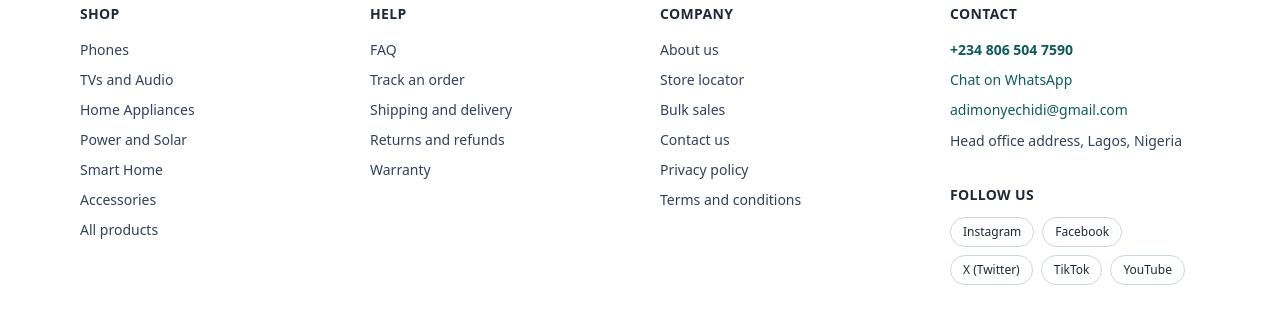
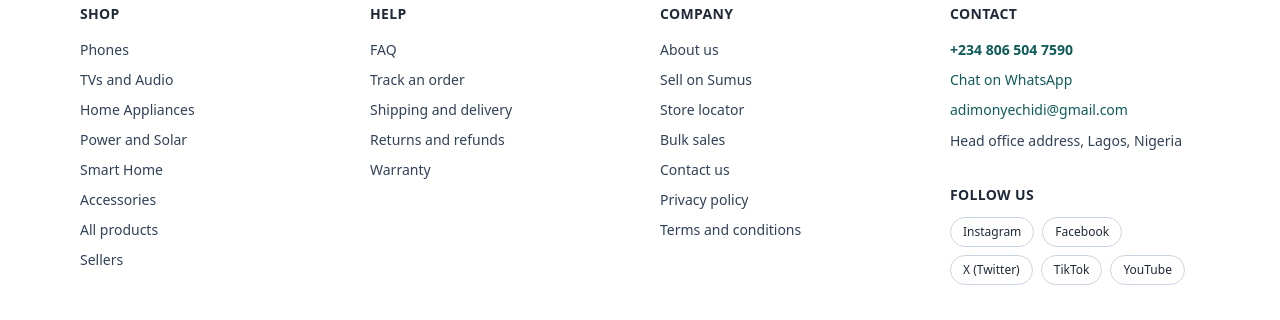
Before and after one commit to sumusstore/sumusstore.github.io, a Next.js app: page / in a window 1280 px wide. Shown: the part 1397-1717 px from the top of the page. Built offline with nearby package versions, Linux system fonts and the light colour scheme; no server answers; the database is empty.

Commit message:
Add 'Sellers' and 'Sell on Sumus' links to footer

```diff
--- a/components/site-footer.tsx
+++ b/components/site-footer.tsx
@@ -11,6 +11,7 @@ const shopLinks: FooterLink[] = [
   { label: "Smart Home", href: "/category/smart-home/" },
   { label: "Accessories", href: "/category/accessories/" },
   { label: "All products", href: "/shop/" },
+  { label: "Sellers", href: "/sellers/" },
 ];
 
 const helpLinks: FooterLink[] = [
@@ -23,6 +24,7 @@ const helpLinks: FooterLink[] = [
 
 const companyLinks: FooterLink[] = [
   { label: "About us", href: "/about/" },
+  { label: "Sell on Sumus", href: "/sell/" },
   { label: "Store locator", href: "/stores/" },
   { label: "Bulk sales", href: "/bulk/" },
   { label: "Contact us", href: "/contact/" },
```
